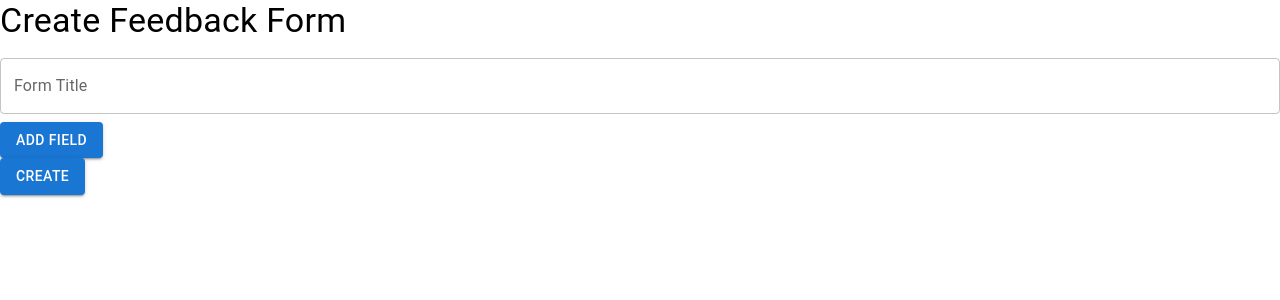
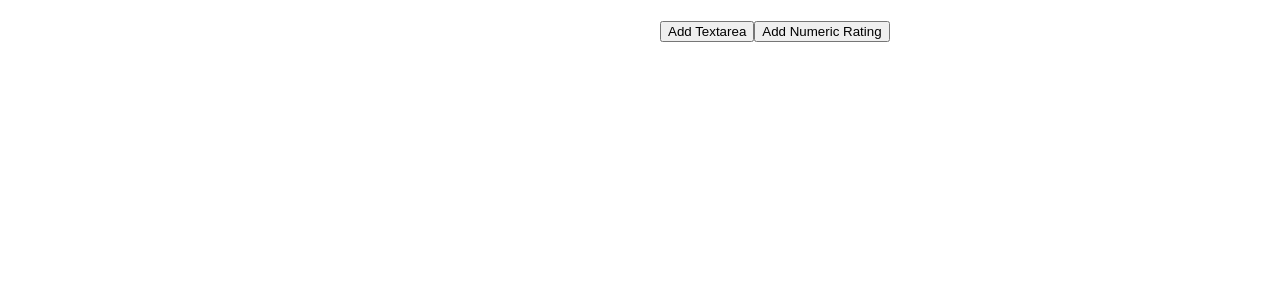
Before and after one commit to sowmya1066/Custom-Feedback-Form, a React (Create React App) app: page /create in a window 1280 px wide. Shown: the top 300 px of the page. Built offline with nearby package versions, Linux system fonts and the light colour scheme.

Commit message:
feedback builder

```diff
--- a/src/App.js
+++ b/src/App.js
@@ -1,20 +1,12 @@
 // src/App.js
 import React from "react";
-import { BrowserRouter as Router, Route, Routes } from "react-router-dom";
-import Dashboard from "./components/Dashboard";
-import FormBuilder from "./components/FormBuilder";
-import FeedbackDetail from "./components/FeedbackDetail";
+import FeedbackForm from "./components/FormField";
 
 function App() {
   return (
-    <Router>
-      <Routes>
-        <Route path="/" element={<Dashboard />} />
-        <Route path="/create" element={<FormBuilder />} />
-        <Route path="/edit/:id" element={<FormBuilder />} />
-        <Route path="/details/:id" element={<FeedbackDetail />} />
-      </Routes>
-    </Router>
+    <>
+      <FeedbackForm />
+    </>
   );
 }
 
--- a/src/components/Dashboard.js
+++ /dev/null
@@ -1,69 +0,0 @@
-// src/components/Dashboard.js
-import React, { useState, useEffect } from "react";
-import { Link } from "react-router-dom";
-import { db } from "../firebaseConfig";
-import { collection, getDocs, deleteDoc, doc } from "firebase/firestore";
-import { Button, Card, CardContent, Typography } from "@mui/material";
-
-function Dashboard() {
-  const [forms, setForms] = useState([]);
-
-  useEffect(() => {
-    const fetchForms = async () => {
-      const formsCollection = await getDocs(collection(db, "forms"));
-      setForms(
-        formsCollection.docs.map((doc) => ({ ...doc.data(), id: doc.id }))
-      );
-    };
-    fetchForms();
-  }, []);
-
-  const handleDelete = async (id) => {
-    await deleteDoc(doc(db, "forms", id));
-    setForms(forms.filter((form) => form.id !== id));
-  };
-
-  return (
-    <div>
-      <Button component={Link} to="/create" variant="contained">
-        New Form
-      </Button>
-      <div style={{ display: "flex", gap: "1rem", marginTop: "1rem" }}>
-        {forms.map((form) => (
-          <Card key={form.id}>
-            <CardContent>
-              <Typography variant="h6">{form.title}</Typography>
-              <Typography>Submitted: {form.submissions}</Typography>
-              <Typography>Viewed: {form.views}</Typography>
-              <Typography>Date Published: {form.datePublished}</Typography>
-              <Button
-                component={Link}
-                to={`/details/${form.id}`}
-                variant="outlined"
-              >
-                View Submissions
-              </Button>
-              <Button
-                component={Link}
-                to={`/edit/${form.id}`}
-                variant="contained"
-                color="primary"
-              >
-                Edit
-              </Button>
-              <Button
-                onClick={() => handleDelete(form.id)}
-                variant="contained"
-                color="secondary"
-              >
-                Delete
-              </Button>
-            </CardContent>
-          </Card>
-        ))}
-      </div>
-    </div>
-  );
-}
-
-export default Dashboard;
--- a/src/components/FeedbackDetail.js
+++ /dev/null
@@ -1,45 +0,0 @@
-// src/components/FeedbackDetail.js
-import React, { useState, useEffect } from "react";
-import { useParams } from "react-router-dom";
-import { db } from "../firebaseConfig";
-import { doc, getDoc } from "firebase/firestore";
-import { Typography, List, ListItem, ListItemText } from "@mui/material";
-
-function FeedbackDetail() {
-  const { id } = useParams();
-  const [form, setForm] = useState(null);
-
-  useEffect(() => {
-    const fetchForm = async () => {
-      const docRef = doc(db, "forms", id);
-      const docSnap = await getDoc(docRef);
-      if (docSnap.exists()) {
-        setForm(docSnap.data());
-      }
-    };
-    fetchForm();
-  }, [id]);
-
-  if (!form) return <Typography>Loading...</Typography>;
-
-  return (
-    <div>
-      <Typography variant="h4">{form.title}</Typography>
-      <Typography>Views: {form.views}</Typography>
-      <Typography>Submissions: {form.submissions}</Typography>
-      <List>
-        {form.fields.map((field, index) => (
-          <ListItem key={index}>
-            <ListItemText
-              primary={`${field.label} - ${
-                field.required ? "Required" : "Optional"
-              }`}
-            />
-          </ListItem>
-        ))}
-      </List>
-    </div>
-  );
-}
-
-export default FeedbackDetail;
--- a/src/components/FormBuilder.js
+++ /dev/null
@@ -1,132 +0,0 @@
-// src/components/FormBuilder.js
-import React, { useState, useEffect } from "react";
-import { useParams, useNavigate } from "react-router-dom";
-import { db } from "../firebaseConfig";
-import { doc, getDoc, setDoc } from "firebase/firestore";
-import { Button, TextField, Typography } from "@mui/material";
-import { DragDropContext, Droppable, Draggable } from "react-beautiful-dnd";
-import FormField from "./FormField";
-
-function FormBuilder() {
-  const { id } = useParams();
-  const navigate = useNavigate();
-  const [title, setTitle] = useState("");
-  const [fields, setFields] = useState([]);
-
-  useEffect(() => {
-    if (id) {
-      const fetchForm = async () => {
-        const docRef = doc(db, "forms", id);
-        const docSnap = await getDoc(docRef);
-        if (docSnap.exists()) {
-          const form = docSnap.data();
-          setTitle(form.title);
-          setFields(form.fields);
-        }
-      };
-      fetchForm();
-    }
-  }, [id]);
-
-  const handleAddField = () => {
-    setFields([
-      ...fields,
-      {
-        id: Date.now(),
-        type: "text",
-        label: "",
-        required: false,
-        errorMessage: "",
-      },
-    ]);
-  };
-
-  const handleFieldChange = (index, newField) => {
-    const newFields = [...fields];
-    newFields[index] = newField;
-    setFields(newFields);
-  };
-
-  const handleFieldDelete = (index) => {
-    setFields(fields.filter((_, i) => i !== index));
-  };
-
-  const handleDragEnd = (result) => {
-    if (!result.destination) return;
-    const newFields = Array.from(fields);
-    const [movedField] = newFields.splice(result.source.index, 1);
-    newFields.splice(result.destination.index, 0, movedField);
-    setFields(newFields);
-  };
-
-  const handleSubmit = async () => {
-    const form = {
-      title,
-      fields,
-      submissions: 0,
-      views: 0,
-      datePublished: new Date().toLocaleDateString(),
-    };
-    if (id) {
-      await setDoc(doc(db, "forms", id), form);
-    } else {
-      await setDoc(doc(db, "forms", `${Date.now()}`), form);
-    }
-    navigate("/");
-  };
-
-  return (
-    <div>
-      <Typography variant="h4">
-        {id ? "Edit" : "Create"} Feedback Form
-      </Typography>
-      <TextField
-        label="Form Title"
-        value={title}
-        onChange={(e) => setTitle(e.target.value)}
-        fullWidth
-        margin="normal"
-      />
-      <Button onClick={handleAddField} variant="contained">
-        Add Field
-      </Button>
-      <DragDropContext onDragEnd={handleDragEnd}>
-        <Droppable droppableId="fields">
-          {(provided) => (
-            <div {...provided.droppableProps} ref={provided.innerRef}>
-              {fields.map((field, index) => (
-                <Draggable
-                  key={field.id}
-                  draggableId={String(field.id)}
-                  index={index}
-                >
-                  {(provided) => (
-                    <div
-                      ref={provided.innerRef}
-                      {...provided.draggableProps}
-                      {...provided.dragHandleProps}
-                    >
-                      <FormField
-                        field={field}
-                        onChange={(newField) =>
-                          handleFieldChange(index, newField)
-                        }
-                        onDelete={() => handleFieldDelete(index)}
-                      />
-                    </div>
-                  )}
-                </Draggable>
-              ))}
-              {provided.placeholder}
-            </div>
-          )}
-        </Droppable>
-      </DragDropContext>
-      <Button onClick={handleSubmit} variant="contained" color="primary">
-        {id ? "Save" : "Create"}
-      </Button>
-    </div>
-  );
-}
-
-export default FormBuilder;
--- a/src/components/FormField.js
+++ b/src/components/FormField.js
@@ -1,50 +1,65 @@
-// src/components/FormField.js
-import React from "react";
-import {
-  TextField,
-  IconButton,
-  FormControlLabel,
-  Checkbox,
-} from "@mui/material";
-import DeleteIcon from "@mui/icons-material/Delete";
+import React, { useState } from "react";
 
-function FormField({ field, onChange, onDelete }) {
-  const handleFieldChange = (key, value) => {
-    onChange({ ...field, [key]: value });
+function FeedbackForm() {
+  const [fields, setFields] = useState([]);
+
+  const handleAddField = (fieldType, label) => {
+    setFields([...fields, { type: fieldType, label }]);
+  };
+
+  const renderFields = () => {
+    return fields.map((field, index) => {
+      switch (field.type) {
+        case "textarea":
+          return (
+            <div key={index}>
+              <label htmlFor={`field-${index}`}>{field.label}</label>
+              <textarea id={`field-${index}`} />
+            </div>
+          );
+        case "numeric-rating":
+          return (
+            <div key={index}>
+              <label htmlFor={`numeric-rating-${index}`}>{field.label}</label>
+              <input
+                type="number"
+                id={`numeric-rating-${index}`}
+                min="1"
+                max="5"
+              />
+            </div>
+          );
+        // ... other field types
+        default:
+          return null;
+      }
+    });
+  };
+
+  const renderFieldOptions = () => {
+    return (
+      <div>
+        <button
+          onClick={() => handleAddField("textarea", "provide your comment")}
+        >
+          Add Textarea
+        </button>
+        <button
+          onClick={() => handleAddField("numeric-rating", "Numeric Rating")}
+        >
+          Add Numeric Rating
+        </button>
+        {/* Add buttons for other field types here */}
+      </div>
+    );
   };
 
   return (
-    <div style={{ marginBottom: "1rem" }}>
-      <TextField
-        label="Label"
-        value={field.label}
-        onChange={(e) => handleFieldChange("label", e.target.value)}
-        fullWidth
-        margin="normal"
-      />
-      <FormControlLabel
-        control={
-          <Checkbox
-            checked={field.required}
-            onChange={(e) => handleFieldChange("required", e.target.checked)}
-          />
-        }
-        label="Required"
-      />
-      {field.required && (
-        <TextField
-          label="Error Message"
-          value={field.errorMessage}
-          onChange={(e) => handleFieldChange("errorMessage", e.target.value)}
-          fullWidth
-          margin="normal"
-        />
-      )}
-      <IconButton onClick={onDelete} color="secondary">
-        <DeleteIcon />
-      </IconButton>
+    <div className="feedback-form">
+      <div className="left-block">{renderFields()}</div>
+      <div className="right-block">{renderFieldOptions()}</div>
     </div>
   );
 }
 
-export default FormField;
+export default FeedbackForm;
--- a/src/index.css
+++ b/src/index.css
@@ -1,13 +1,27 @@
 body {
   margin: 0;
-  font-family: -apple-system, BlinkMacSystemFont, 'Segoe UI', 'Roboto', 'Oxygen',
-    'Ubuntu', 'Cantarell', 'Fira Sans', 'Droid Sans', 'Helvetica Neue',
+  font-family: -apple-system, BlinkMacSystemFont, "Segoe UI", "Roboto", "Oxygen",
+    "Ubuntu", "Cantarell", "Fira Sans", "Droid Sans", "Helvetica Neue",
     sans-serif;
   -webkit-font-smoothing: antialiased;
   -moz-osx-font-smoothing: grayscale;
 }
 
 code {
-  font-family: source-code-pro, Menlo, Monaco, Consolas, 'Courier New',
+  font-family: source-code-pro, Menlo, Monaco, Consolas, "Courier New",
     monospace;
 }
+
+.feedback-form {
+  display: flex;
+}
+
+.left-block {
+  flex: 1;
+  padding: 20px;
+}
+
+.right-block {
+  flex: 1;
+  padding: 20px;
+}
```
